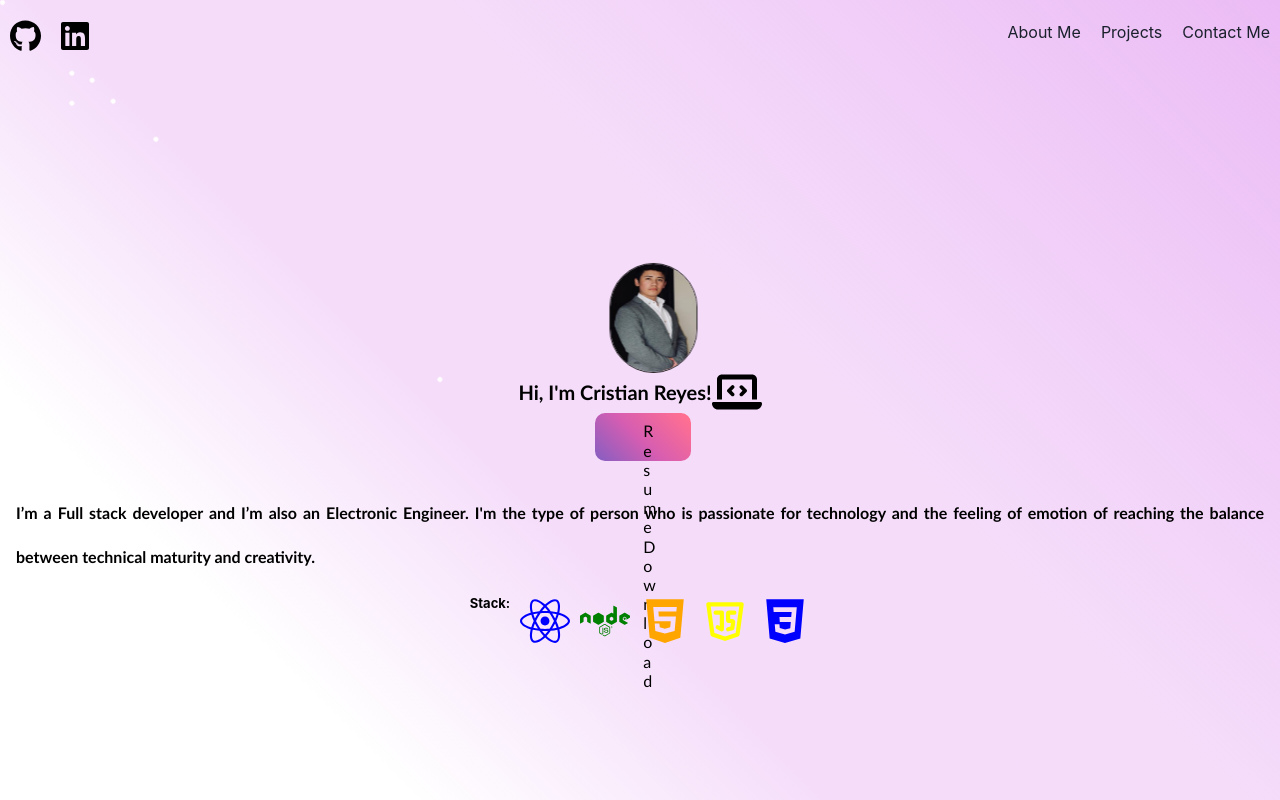
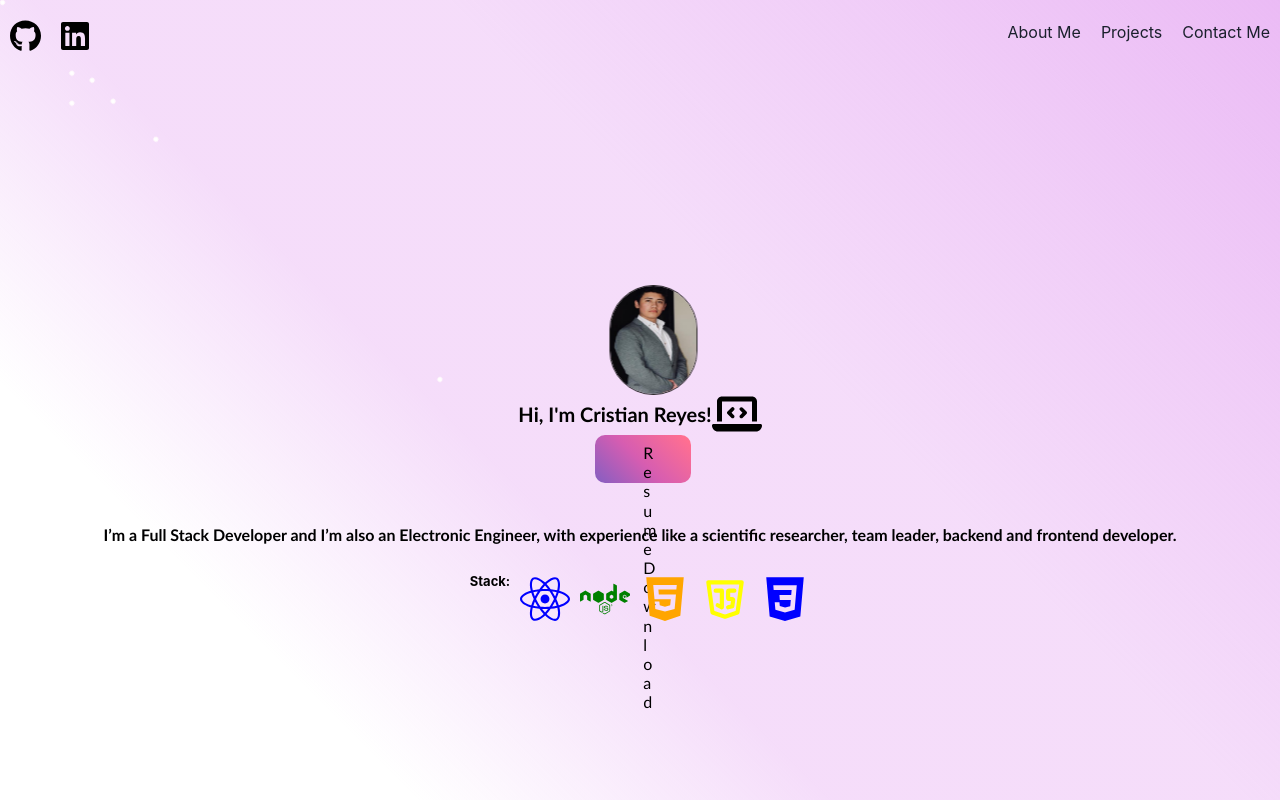
Before and after one commit to careyesp95/cv-cristian-reyes, a React (Create React App) app: page / in a window 1280 px wide. Shown: the top 800 px of the page. Built offline with nearby package versions, Linux system fonts and the light colour scheme.

Commit message:
update CV

```diff
--- a/src/components/LandingSection.js
+++ b/src/components/LandingSection.js
@@ -13,7 +13,7 @@ import ButtonCv from './ButtonCv.js';
 const profile =[{
   id:1,
   greeting: "Hi, I'm Cristian Reyes!",
-   bio1: `I’m a Full stack developer and I’m also an Electronic Engineer. I'm the type of person who is passionate for technology and the feeling of emotion of reaching the balance between technical maturity and creativity.`,
+   bio1: `I’m a Full Stack Developer and I’m also an Electronic Engineer, with experience like a scientific researcher, team leader, backend and frontend developer.`,
    icon:faLaptopCode
 
 }]
```
Also changed, not shown: 2 other files (tests, documents, lock files or other folders).
